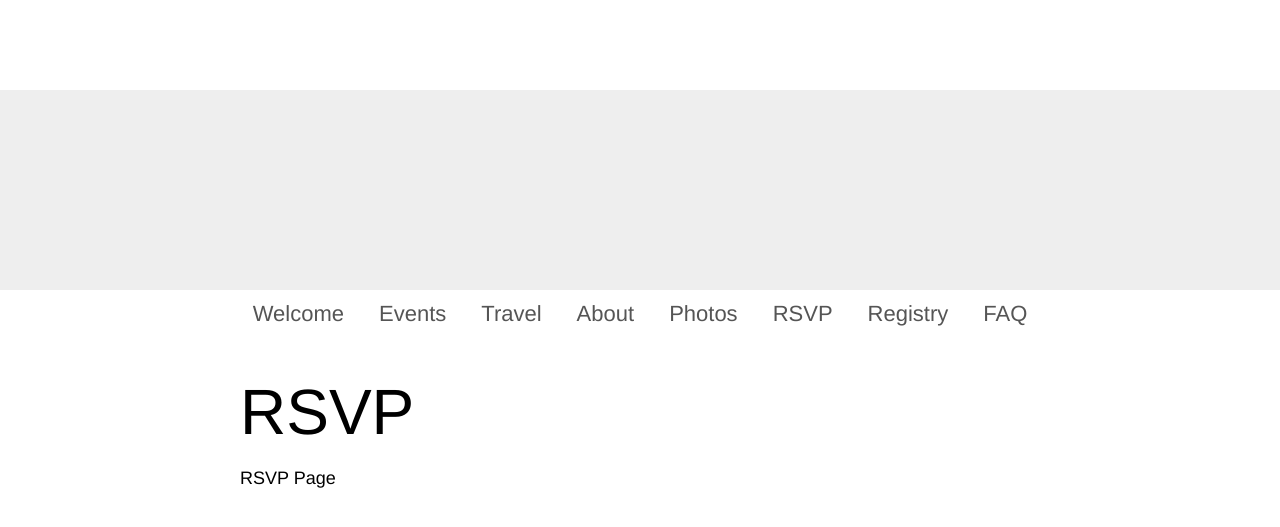
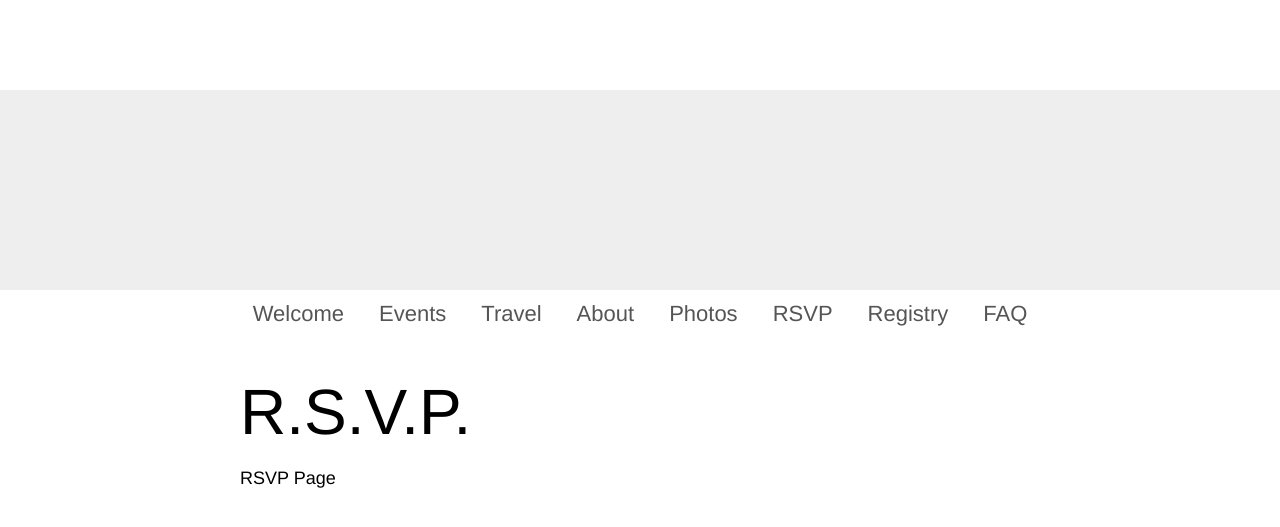
Before and after one commit to dnschnur/piday.github.com, a Jekyll site: the page built from rsvp/index.md, in a window 1280 px wide. Shown: the top 527 px of the page. Built offline with Jekyll 4.4.1, drawn with Linux system fonts in a browser that asks for light colours.

Commit message:
updated RSVP header

```diff
--- a/rsvp/index.md
+++ b/rsvp/index.md
@@ -2,6 +2,6 @@
 layout: default
 ---
 
-## RSVP ##
+## R.S.V.P. ##
 
 RSVP Page
```
